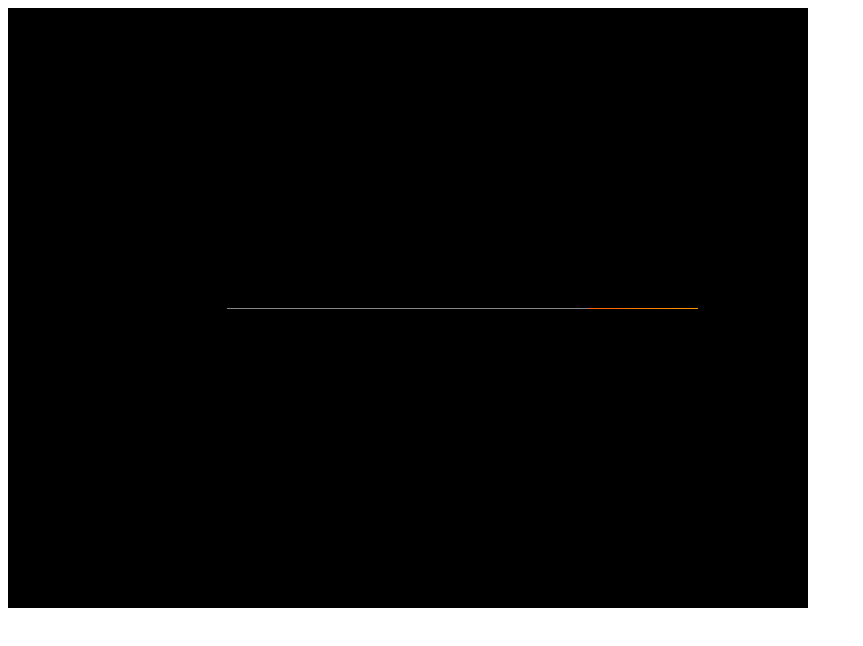
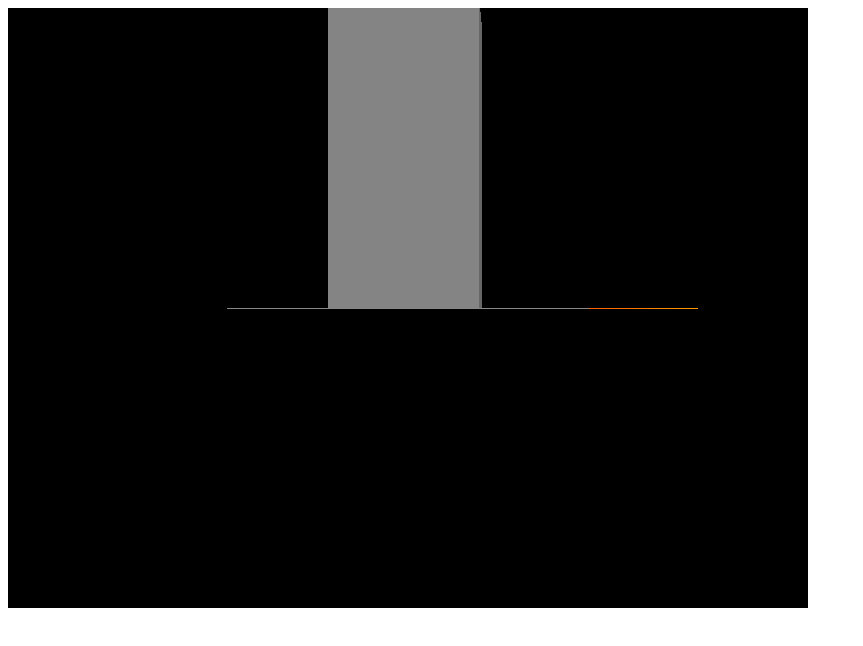
Before and after one commit to ponnopanda/graphic, a plain HTML site: page sample7-buil.html in a window 1280 px wide. Shown: the whole page, without its empty margins (0-863 px from the left). Drawn offline with nearby package versions, Linux system fonts and the light colour scheme.

Commit message:
Update sample7-buil.html

```diff
--- a/sample7-buil.html
+++ b/sample7-buil.html
@@ -49,12 +49,12 @@
 
         //6面分のテクスチャー読み込み
         var materials = [
-          new THREE.MeshLambertMaterial({map:THREE.ImageUtils.loadTexture("img/img_bsl.png")}),
-          new THREE.MeshLambertMaterial({map:THREE.ImageUtils.loadTexture("img/img_bsr.png")}),
-          new THREE.MeshLambertMaterial({map:THREE.ImageUtils.loadTexture("img/img3.png")}),
-          new THREE.MeshLambertMaterial({map:THREE.ImageUtils.loadTexture("img/img4.png")}),
-          new THREE.MeshLambertMaterial({map:THREE.ImageUtils.loadTexture("img/img_bf.png")}),
-          new THREE.MeshLambertMaterial({map:THREE.ImageUtils.loadTexture("img/img_bb.png")}),
+          new THREE.MeshLambertMaterial({map:THREE.ImageUtils.loadTexture("img_bsl.png")}),
+          new THREE.MeshLambertMaterial({map:THREE.ImageUtils.loadTexture("img_bsr.png")}),
+          new THREE.MeshLambertMaterial({map:THREE.ImageUtils.loadTexture("img3.png")}),
+          new THREE.MeshLambertMaterial({map:THREE.ImageUtils.loadTexture("img4.png")}),
+          new THREE.MeshLambertMaterial({map:THREE.ImageUtils.loadTexture("img_bf.png")}),
+          new THREE.MeshLambertMaterial({map:THREE.ImageUtils.loadTexture("img_bb.png")}),
         ];
 
         var material = new THREE.MeshFaceMaterial(materials); // マテリアルをセット
```
